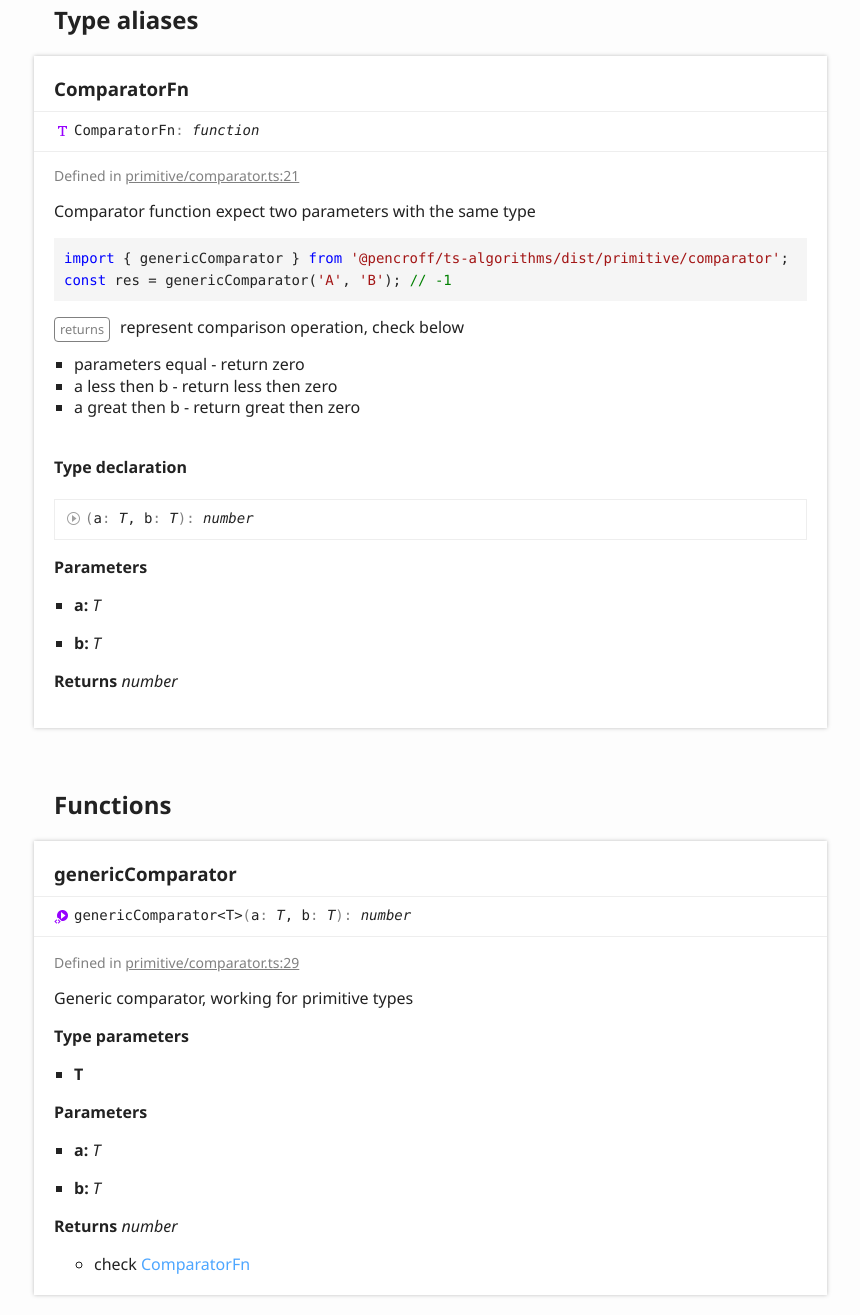
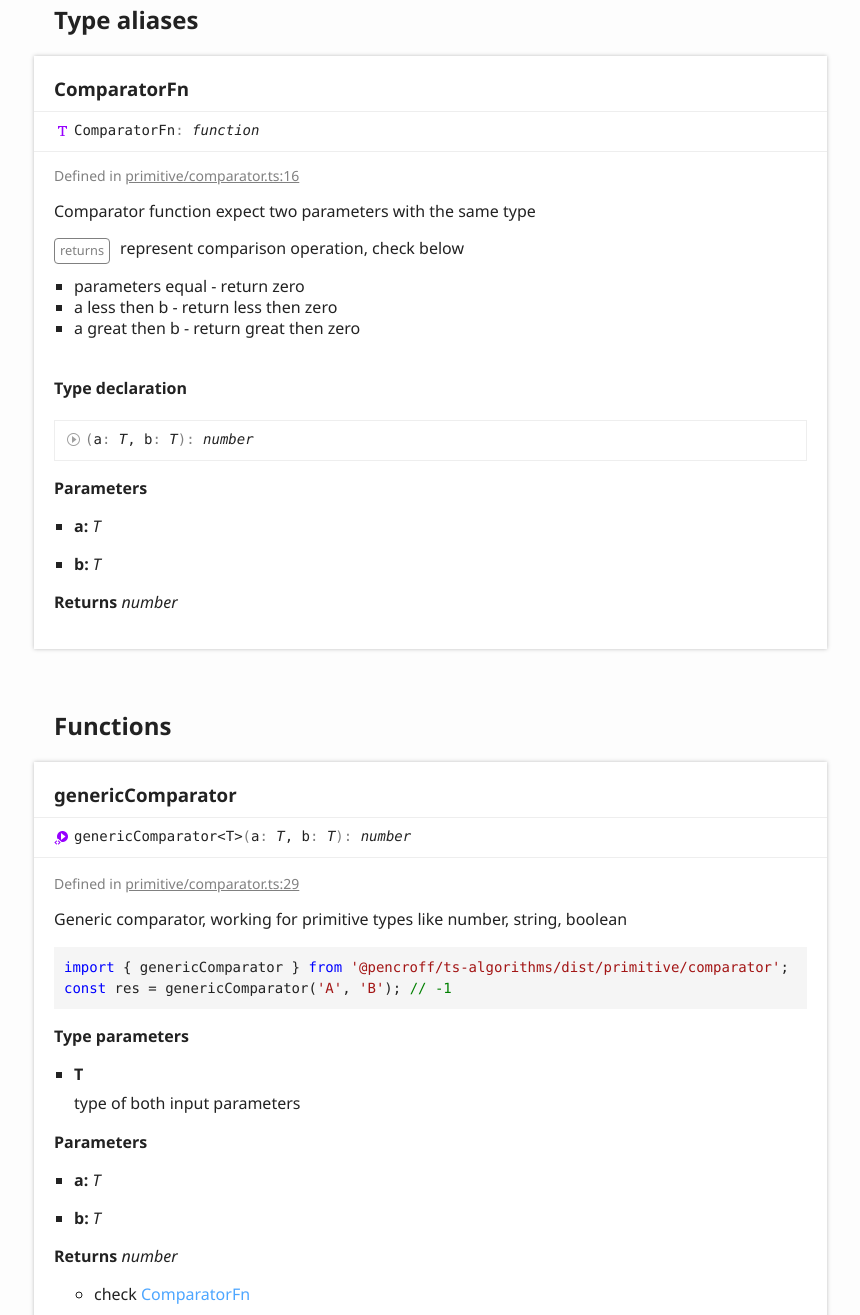
Before and after one commit to Pencroff/ts-algorithms, a website: page docs/modules/primitive.html in a window 1280 px wide. Shown: the part 639-1954 px from the top of the page, without its empty margins (6-866 px from the left). Drawn offline with Linux system fonts and the light colour scheme.

Commit message:
[update] update docs

```diff
--- a/docs/modules/primitive.html
+++ b/docs/modules/primitive.html
@@ -100,15 +100,13 @@
 					<div class="tsd-signature tsd-kind-icon">Comparator<wbr>Fn<span class="tsd-signature-symbol">:</span> <span class="tsd-signature-type">function</span></div>
 					<aside class="tsd-sources">
 						<ul>
-							<li>Defined in <a href="https://github.com/Pencroff/ts-algorithms/blob/6f39657/src/primitive/comparator.ts#L21">primitive/comparator.ts:21</a></li>
+							<li>Defined in <a href="https://github.com/Pencroff/ts-algorithms/blob/03c5c46/src/primitive/comparator.ts#L16">primitive/comparator.ts:16</a></li>
 						</ul>
 					</aside>
 					<div class="tsd-comment tsd-typography">
 						<div class="lead">
 							<p>Comparator function expect two parameters with the same type</p>
 						</div>
-						<pre><code class="language-typescript"><span class="hljs-keyword">import</span> { genericComparator } <span class="hljs-keyword">from</span> <span class="hljs-string">'@pencroff/ts-algorithms/dist/primitive/comparator'</span>;
-<span class="hljs-keyword">const</span> res = genericComparator(<span class="hljs-string">'A'</span>, <span class="hljs-string">'B'</span>); <span class="hljs-comment">// -1</span></code></pre>
 						<dl class="tsd-comment-tags">
 							<dt>returns</dt>
 							<dd><p>represent comparison operation, check below</p>
@@ -158,18 +156,23 @@
 						<li class="tsd-description">
 							<aside class="tsd-sources">
 								<ul>
-									<li>Defined in <a href="https://github.com/Pencroff/ts-algorithms/blob/6f39657/src/primitive/comparator.ts#L29">primitive/comparator.ts:29</a></li>
+									<li>Defined in <a href="https://github.com/Pencroff/ts-algorithms/blob/03c5c46/src/primitive/comparator.ts#L29">primitive/comparator.ts:29</a></li>
 								</ul>
 							</aside>
 							<div class="tsd-comment tsd-typography">
 								<div class="lead">
-									<p>Generic comparator, working for primitive types</p>
+									<p>Generic comparator, working for primitive types like number, string, boolean</p>
 								</div>
+								<pre><code class="language-typescript"><span class="hljs-keyword">import</span> { genericComparator } <span class="hljs-keyword">from</span> <span class="hljs-string">'@pencroff/ts-algorithms/dist/primitive/comparator'</span>;
+<span class="hljs-keyword">const</span> res = genericComparator(<span class="hljs-string">'A'</span>, <span class="hljs-string">'B'</span>); <span class="hljs-comment">// -1</span></code></pre>
 							</div>
 							<h4 class="tsd-type-parameters-title">Type parameters</h4>
 							<ul class="tsd-type-parameters">
 								<li>
 									<h4>T</h4>
+									<div class="tsd-comment tsd-typography">
+										<p>type of both input parameters</p>
+									</div>
 								</li>
 							</ul>
 							<h4 class="tsd-parameters-title">Parameters</h4>
```
Also changed, not shown: docs/modules/search.html (+3 -3 lines).
